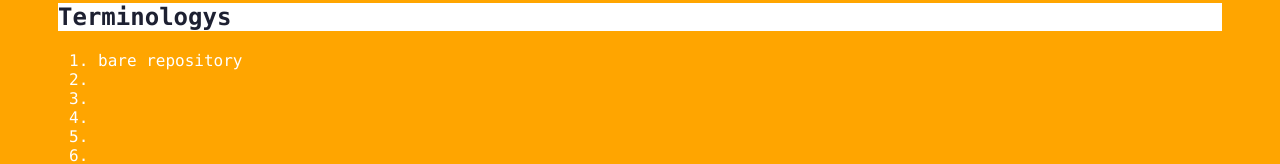
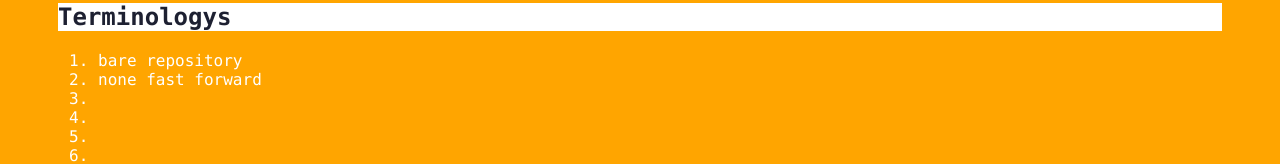
Before and after one commit to chgchen/git_learning, a plain HTML site: page index.html in a window 1280 px wide. Both pictures are taken after a click on the element "Terminologys". Shown: the part 242-406 px from the top of the page. Drawn offline with Linux system fonts and the light colour scheme; files that its build step writes are made by us from their sources.

Commit message:
Add none fast-forward

```diff
--- a/index.html
+++ b/index.html
@@ -15,7 +15,7 @@
             <div class="panel">
                 <ol>
                     <li>bare repository</li>
-                    <li></li>
+                    <li>none fast forward</li>
                     <li></li>
                     <li></li>
                     <li></li>
```
